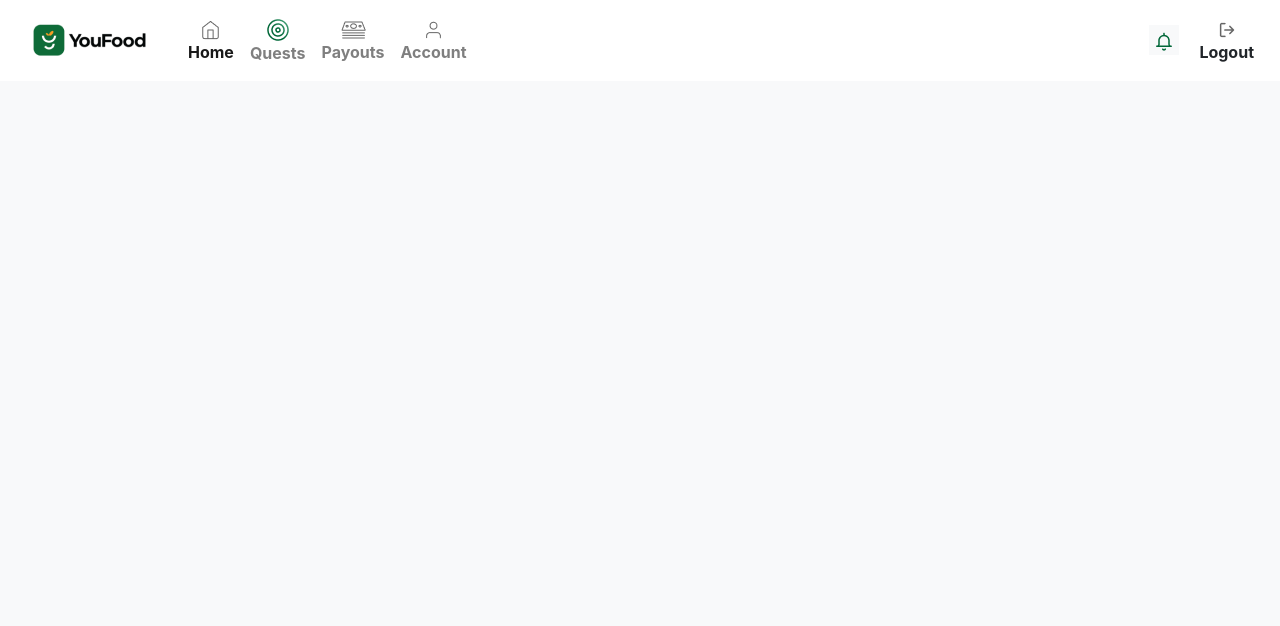
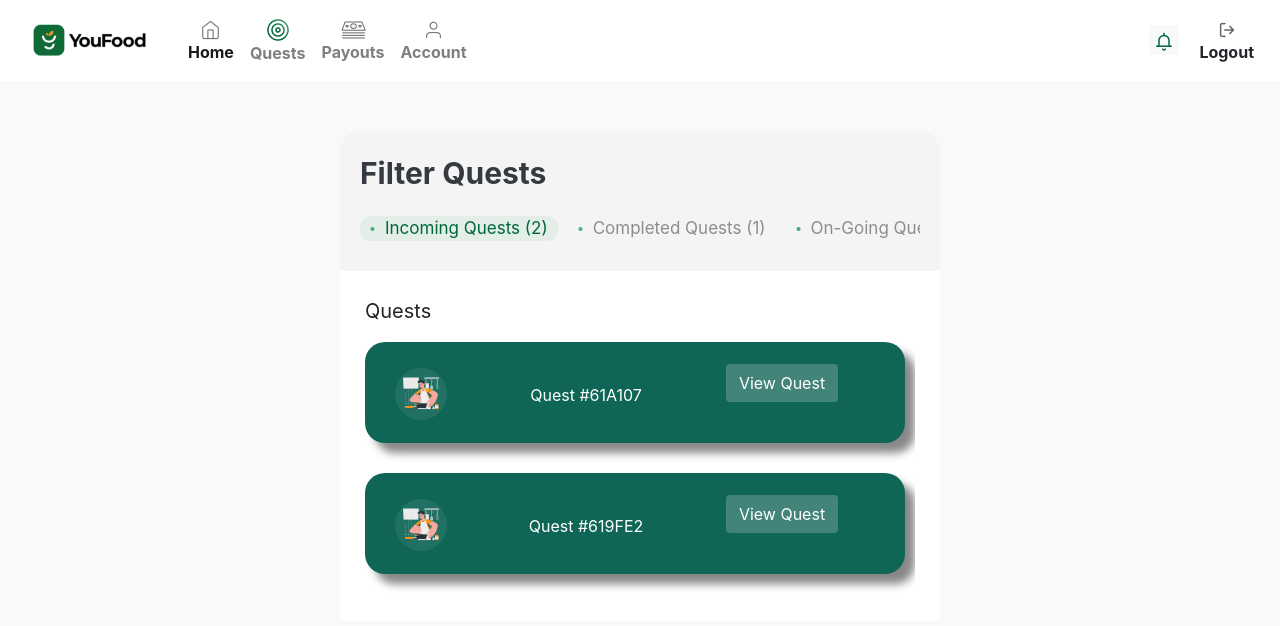
Before and after one commit to Stanyke/You-Food-React-App, a React (Create React App) app: page /quests in a window 1280 px wide. Shown: the top 626 px of the page. Built offline with nearby package versions, Linux system fonts and the light colour scheme.

Commit message:
Added filter page

```diff
--- a/src/App.js
+++ b/src/App.js
@@ -10,6 +10,7 @@
 import Dashboard from './pages/Dashboard';
 import Quests from './pages/Quests';
 import OrderItem from './pages/OrderItem';
+import AllQuests from './pages/AllQuests';
 
 function App() {
   return (
@@ -18,6 +19,7 @@
         <Navbar />
         <Routes>
           <Route path="/" element={<Dashboard />} />
+          <Route path="/quests" element={<AllQuests />} />
           <Route path="/quests/:id" element={<Quests />} />
           <Route path="/orders/:id" element={<OrderItem />} />
         </Routes>
--- a/src/assets/styles/quests.css
+++ b/src/assets/styles/quests.css
@@ -7,10 +7,10 @@
 }
 
 .contentHeader.quests {
-  height: 120px;
+  height: auto;
   background: #f4f4f4;
   font-size: 30px;
-  padding: 25px;
+  padding: 20px;
   color: #000;
   border-radius: 20px 20px 0px 0px;
 }
@@ -18,6 +18,7 @@
 .contentHeader.quests .title {
   color: #016738;
   font-weight: bold;
+  margin-bottom: 20px;
 }
 
 .contentHeader.quests .title .navIcon img {
@@ -113,10 +114,17 @@
   cursor: pointer;
 }
 
+@media (max-width: 776px) {
+  .contentContainer.quests {
+    height: auto;
+    max-width: 90%;
+    margin: 50px auto 100px;
+  }
+}
+
 @media (max-width: 768px) {
   .contentHeader.quests .title {
-    font-weight: 600;
-    font-size: 15px;
+    font-size: 20px;
   }
 
   .contentHeader.quests .title .navIcon img {
--- /dev/null
+++ b/src/pages/AllQuests.js
@@ -0,0 +1,163 @@
+import React, { useEffect, useState, useRef } from "react";
+import { useNavigate } from "react-router-dom";
+import "../assets/styles/dashboard.css";
+import QuestImage from "../assets/images/quest.png";
+import ovalDot from "../assets/images/ovalDot.png";
+import useApp from "../store/contexts/AppContext";
+
+export default function AllQuests() {
+  const {
+    appState: { quests },
+    getQuestsFromDb,
+    getQuestsFromTestData,
+  } = useApp();
+
+  const navigate = useNavigate();
+  const initialSelectedQuest = useRef(null);
+
+  const [availableQuests, setAvailableQuests] = useState([]);
+  const [questsStats, setQuestsStats] = useState(null);
+  const [activeTagElement, setActiveTagElement] = useState(null);
+
+  useEffect(() => {
+    getQuestsFromTestData();
+  }, []);
+
+  useEffect(() => {
+    if (Object.values(quests).length) {
+      const filteredQuests = filterQuests(quests);
+
+      let broadcastedQuests = filteredQuests[0];
+
+      const completedQuests = filteredQuests[1];
+
+      const onGoingQuests = filteredQuests[2];
+
+      const updatedQuestsStats = {
+        incoming: broadcastedQuests.length ? broadcastedQuests.length : 0,
+        completed: completedQuests.length ? completedQuests.length : 0,
+        onGoing: onGoingQuests.length ? onGoingQuests.length : 0,
+      };
+
+      setQuestsStats(updatedQuestsStats);
+
+      setAvailableQuests(broadcastedQuests);
+    } else {
+      setAvailableQuests([]);
+      setQuestsStats(null);
+    }
+  }, [quests]);
+
+  const filterQuests = (quests, type) => {
+    const sortedQuests = Object.values(quests).sort(
+      (a, b) => b.updatedAt - a.updatedAt
+    );
+
+    let broadcastedQuests = sortedQuests.filter((questData) => {
+      return questData.status.toLowerCase() === "broadcasting";
+    });
+
+    const completedQuests = sortedQuests.filter((questData) => {
+      return questData.status.toLowerCase() === "completed";
+    });
+
+    const onGoingQuests = sortedQuests.filter((questData) => {
+      return (
+        questData.status.toLowerCase() === "active" ||
+        questData.status.toLowerCase() === "processing"
+      );
+    });
+
+    return [broadcastedQuests, completedQuests, onGoingQuests];
+  };
+
+  const toggleCategories = (e, type) => {
+    if (e.nodeName.toLowerCase() !== "img") {
+      if (activeTagElement) {
+        activeTagElement.className = "";
+      }
+
+      if (activeTagElement !== e) {
+        const filteredQuests = filterQuests(quests);
+
+        if (initialSelectedQuest.current !== e) {
+          initialSelectedQuest.current.className = "";
+        }
+        e.className = "active";
+        setActiveTagElement(e);
+        if (type === "incoming") {
+          setAvailableQuests(filteredQuests[0]);
+        } else if (type === "completed") {
+          setAvailableQuests(filteredQuests[1]);
+        } else if (type === "on-going") {
+          setAvailableQuests(filteredQuests[2]);
+        }
+      }
+    }
+  };
+
+  return (
+    <div>
+      <div className="contentContainer quests">
+        <div className="contentHeader quests">
+          <div className="title text-dark">Filter Quests</div>
+          <div className="listBox">
+            <div
+              onClick={(e) => toggleCategories(e.target, "incoming")}
+              className="active"
+              ref={initialSelectedQuest}
+            >
+              <img src={ovalDot} alt="oval dot" />
+              Incoming Quests ({questsStats?.incoming})
+            </div>
+            <div onClick={(e) => toggleCategories(e.target, "completed")}>
+              <img src={ovalDot} alt="oval dot" />
+              Completed Quests ({questsStats?.completed})
+            </div>
+            <div onClick={(e) => toggleCategories(e.target, "on-going")}>
+              <img src={ovalDot} alt="oval dot" />
+              On-Going Quests ({questsStats?.onGoing})
+            </div>
+          </div>
+        </div>
+
+        <div className="contentBody dashboard">
+          <div className="allQuestsContainer">
+            {Object.values(availableQuests).length ? (
+              <p className="text-title">Quests</p>
+            ) : <p className="text-title text-center">Quests Empty</p>}
+            {Object.values(availableQuests).length
+              ? Object.values(availableQuests).map((quest) => {
+                  const shortQuestId = quest._id.substring(0, 6).toUpperCase();
+
+                  return (
+                    <div className="firstSection" key={quest._id}>
+                      <div className="item">
+                        <img src={QuestImage} alt="quest" />
+                      </div>
+                      <div className="item2">Quest #{shortQuestId}</div>
+                      <div className="item3">
+                        <button
+                          type="button"
+                          className="btn questBtn"
+                          onClick={() => {
+                            navigate("/quests/" + quest._id, {
+                              state: {
+                                quest: quest,
+                              },
+                            });
+                          }}
+                        >
+                          View Quest
+                        </button>
+                      </div>
+                    </div>
+                  );
+                })
+              : null}
+          </div>
+        </div>
+      </div>
+    </div>
+  );
+}
```
